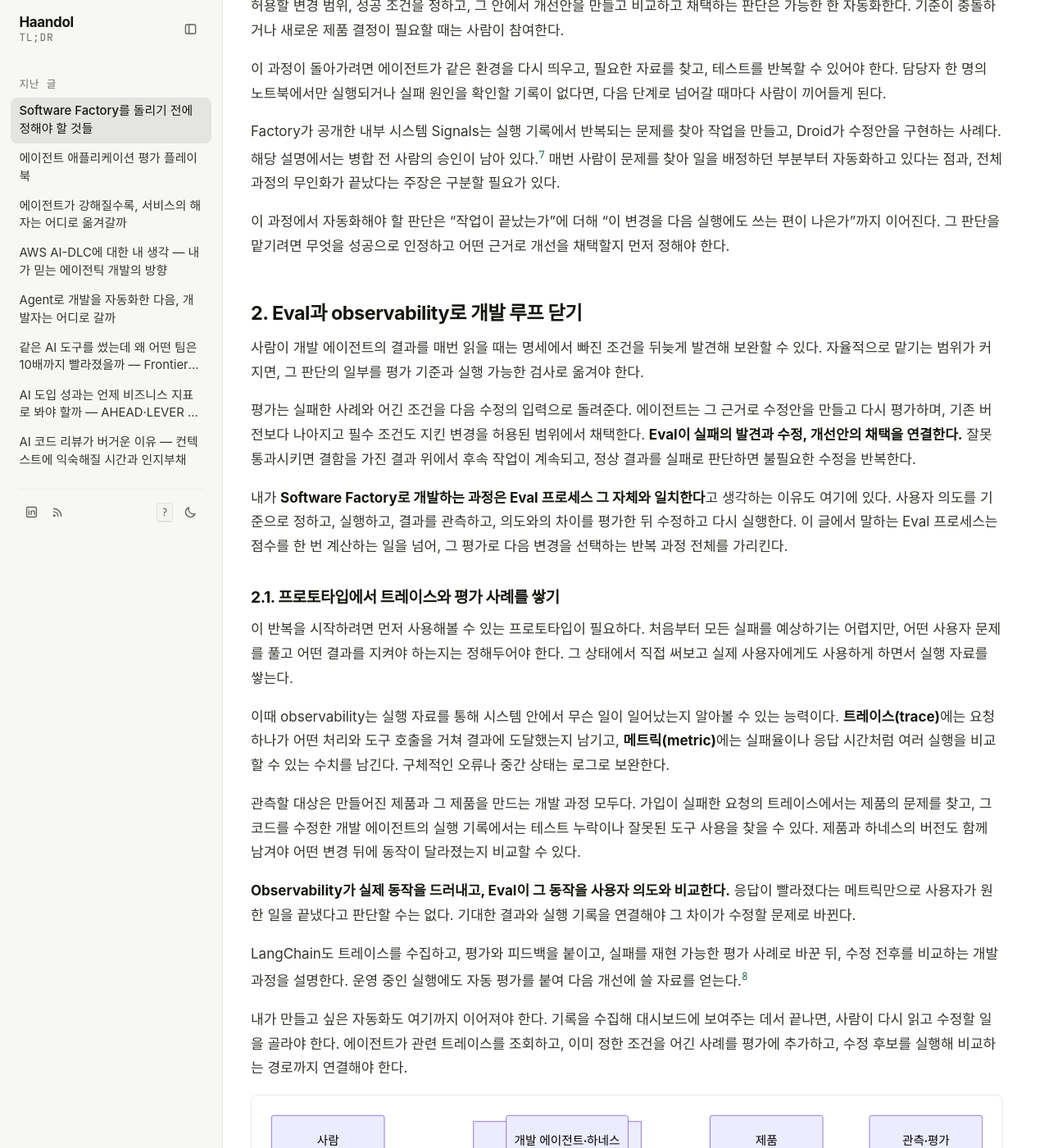
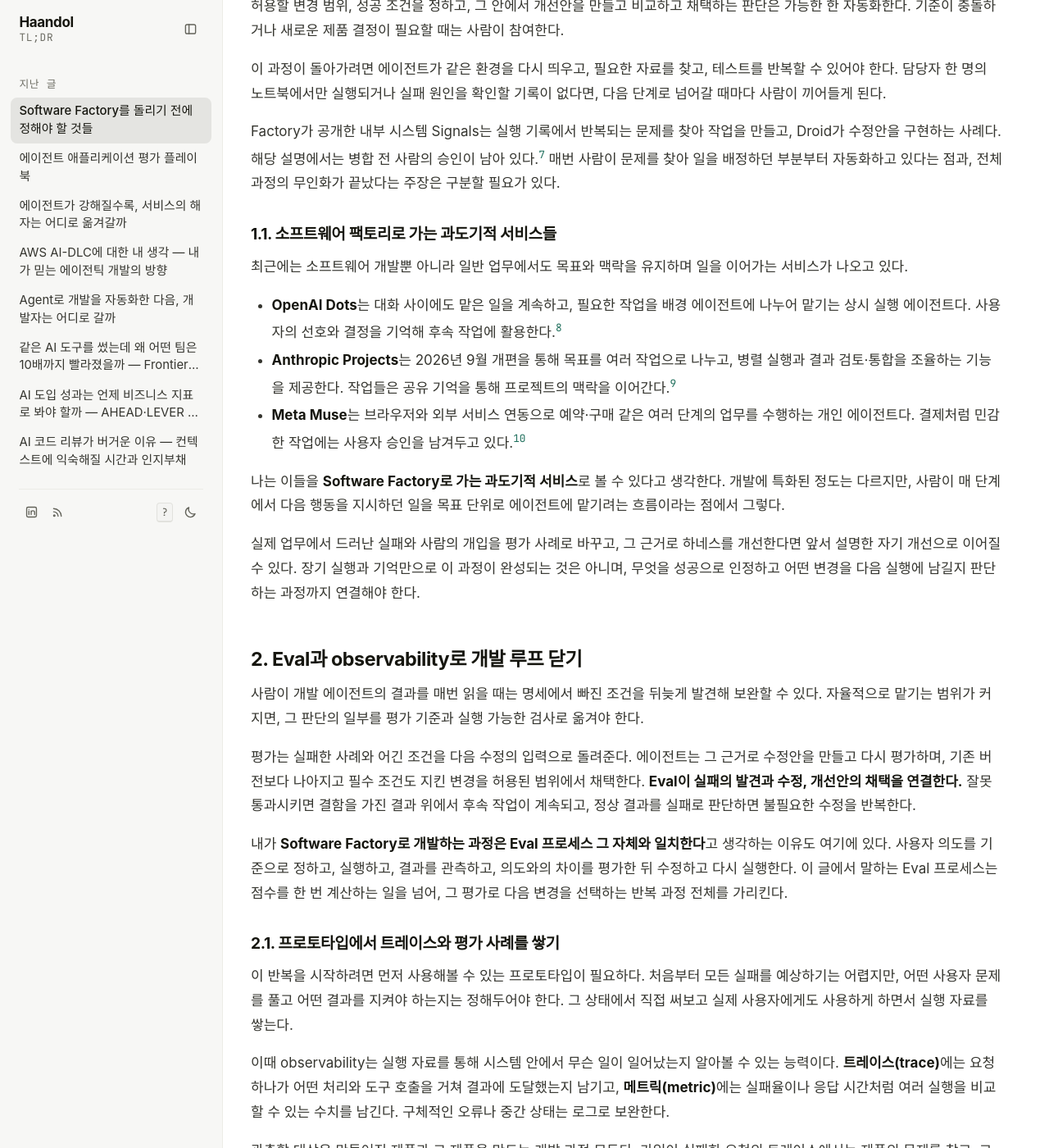
Before and after one commit to haandol/haandol.github.com, a Jekyll site: the page built from _posts/2026-10-05-software-factory-evals-and-tension-metrics.md, in a window 1280 px wide and 1400 px high, scrolled down 1806 px. Shown: the whole window at 82% size. Built offline with Jekyll 4.4.1, drawn with Linux system fonts in a browser that asks for light colours; some web fonts are replaced; comment, search, counter and statistics services are not loaded; some of the changed text lies outside the part shown.

Commit message:
docs: describe transitional services toward software factories

```diff
--- a/_posts/2026-10-05-software-factory-evals-and-tension-metrics.md
+++ b/_posts/2026-10-05-software-factory-evals-and-tension-metrics.md
@@ -54,7 +54,17 @@
 
 Factory가 공개한 내부 시스템 Signals는 실행 기록에서 반복되는 문제를 찾아 작업을 만들고, Droid가 수정안을 구현하는 사례다. 해당 설명에서는 병합 전 사람의 승인이 남아 있다.[^7] 매번 사람이 문제를 찾아 일을 배정하던 부분부터 자동화하고 있다는 점과, 전체 과정의 무인화가 끝났다는 주장은 구분할 필요가 있다.
 
-이 과정에서 자동화해야 할 판단은 “작업이 끝났는가”에 더해 “이 변경을 다음 실행에도 쓰는 편이 나은가”까지 이어진다. 그 판단을 맡기려면 무엇을 성공으로 인정하고 어떤 근거로 개선을 채택할지 먼저 정해야 한다.
+### 1.1. 소프트웨어 팩토리로 가는 과도기적 서비스들
+
+최근에는 소프트웨어 개발뿐 아니라 일반 업무에서도 목표와 맥락을 유지하며 일을 이어가는 서비스가 나오고 있다.
+
+- **OpenAI Dots**는 대화 사이에도 맡은 일을 계속하고, 필요한 작업을 배경 에이전트에 나누어 맡기는 상시 실행 에이전트다. 사용자의 선호와 결정을 기억해 후속 작업에 활용한다.[^17]
+- **Anthropic Projects**는 2026년 9월 개편을 통해 목표를 여러 작업으로 나누고, 병렬 실행과 결과 검토·통합을 조율하는 기능을 제공한다. 작업들은 공유 기억을 통해 프로젝트의 맥락을 이어간다.[^18]
+- **Meta Muse**는 브라우저와 외부 서비스 연동으로 예약·구매 같은 여러 단계의 업무를 수행하는 개인 에이전트다. 결제처럼 민감한 작업에는 사용자 승인을 남겨두고 있다.[^19]
+
+나는 이들을 **Software Factory로 가는 과도기적 서비스**로 볼 수 있다고 생각한다. 개발에 특화된 정도는 다르지만, 사람이 매 단계에서 다음 행동을 지시하던 일을 목표 단위로 에이전트에 맡기려는 흐름이라는 점에서 그렇다.
+
+실제 업무에서 드러난 실패와 사람의 개입을 평가 사례로 바꾸고, 그 근거로 하네스를 개선한다면 앞서 설명한 자기 개선으로 이어질 수 있다. 장기 실행과 기억만으로 이 과정이 완성되는 것은 아니며, 무엇을 성공으로 인정하고 어떤 변경을 다음 실행에 남길지 판단하는 과정까지 연결해야 한다.
 
 ## 2. Eval과 observability로 개발 루프 닫기
 
@@ -236,3 +246,6 @@
 [^14]: Vivek Trivedy, LangChain, [Better Harness: A Recipe for Harness Hill-Climbing with Evals](https://www.langchain.com/blog/better-harness-a-recipe-for-harness-hill-climbing-with-evals) (2026.04.08). 평가를 하네스 개선 신호로 사용하며, 별도 검증 집합과 사람 리뷰를 함께 둔다.
 [^15]: Qizheng Zhang 외, [Agentic Context Engineering: Evolving Contexts for Self-Improving Language Models](https://arxiv.org/abs/2510.04618), ICLR 2026. 모델 가중치 대신 컨텍스트를 갱신하는 오프라인·온라인 적응 연구다.
 [^16]: Anthropic, [Demystifying evals for AI agents](https://www.anthropic.com/engineering/demystifying-evals-for-ai-agents) (2026.01.09). 비결정적인 실행의 반복 평가와 모델 평가의 사람 판단 기준 점검을 설명한다.
+[^17]: OpenAI, [Tasks and memory](https://learn.chatgpt.com/docs/dots/tasks-and-memory). Dots의 지속적인 작업, 배경 에이전트 위임과 기억을 설명한다.
+[^18]: Anthropic, [Projects redesigned: from folder to conversation](https://claude.com/resources/articles/projects-redesigned) (2026.09.17). 작업 조율, 병렬 실행과 공유 기억을 갖춘 Projects 개편 소개다.
+[^19]: Meta, [Muse Connector guidelines](https://muse.ai/platform/docs). 브라우저와 연결 도구를 통한 업무 완료, 후속 처리와 사용자 승인 조건을 설명한다.
```
Also changed, not shown: other parts of _posts/2026-10-05-software-factory-evals-and-tension-metrics.md (+1 -1 lines), _en/2026-10-05-software-factory-evals-and-tension-metrics.md (+15 -2 lines).
